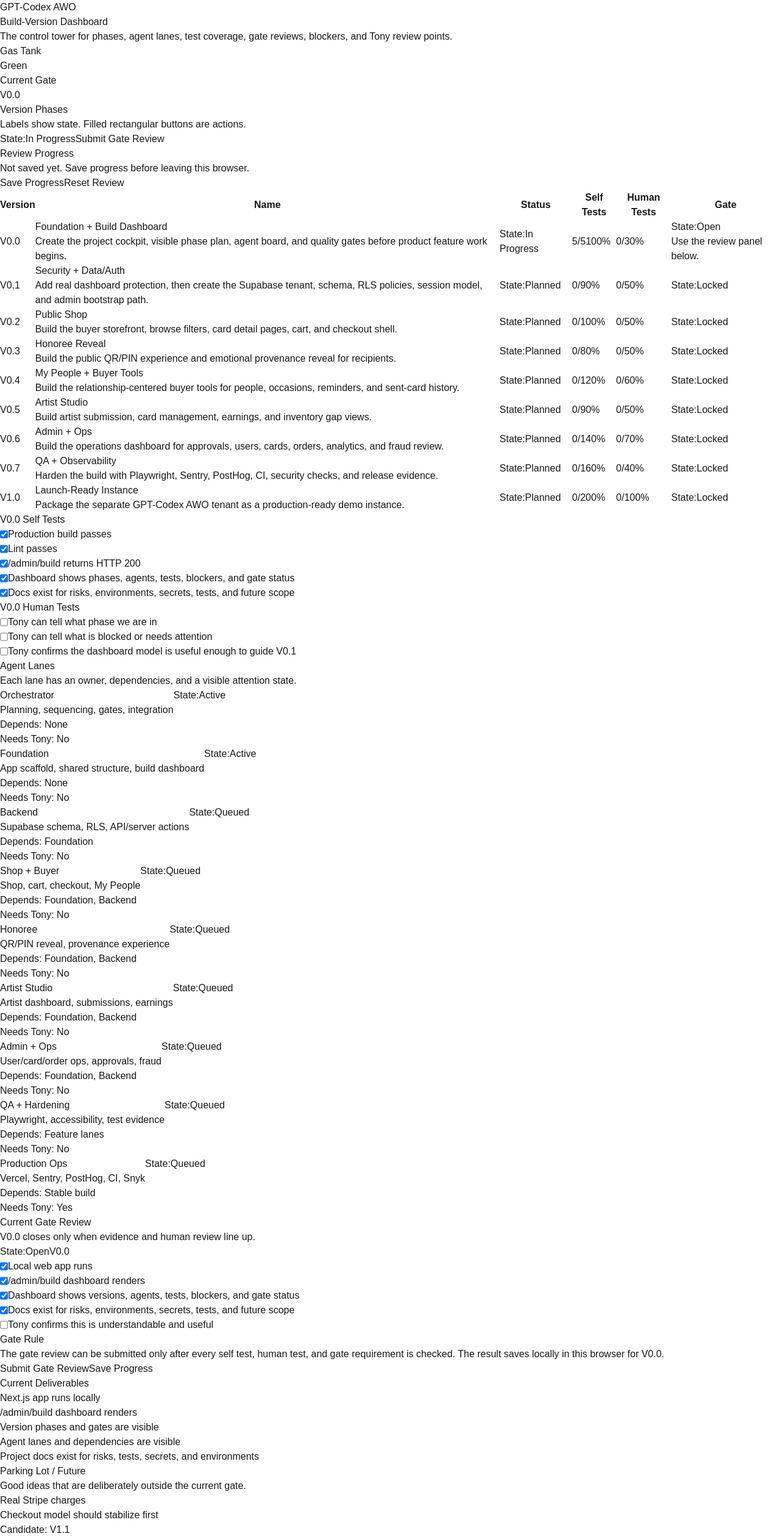
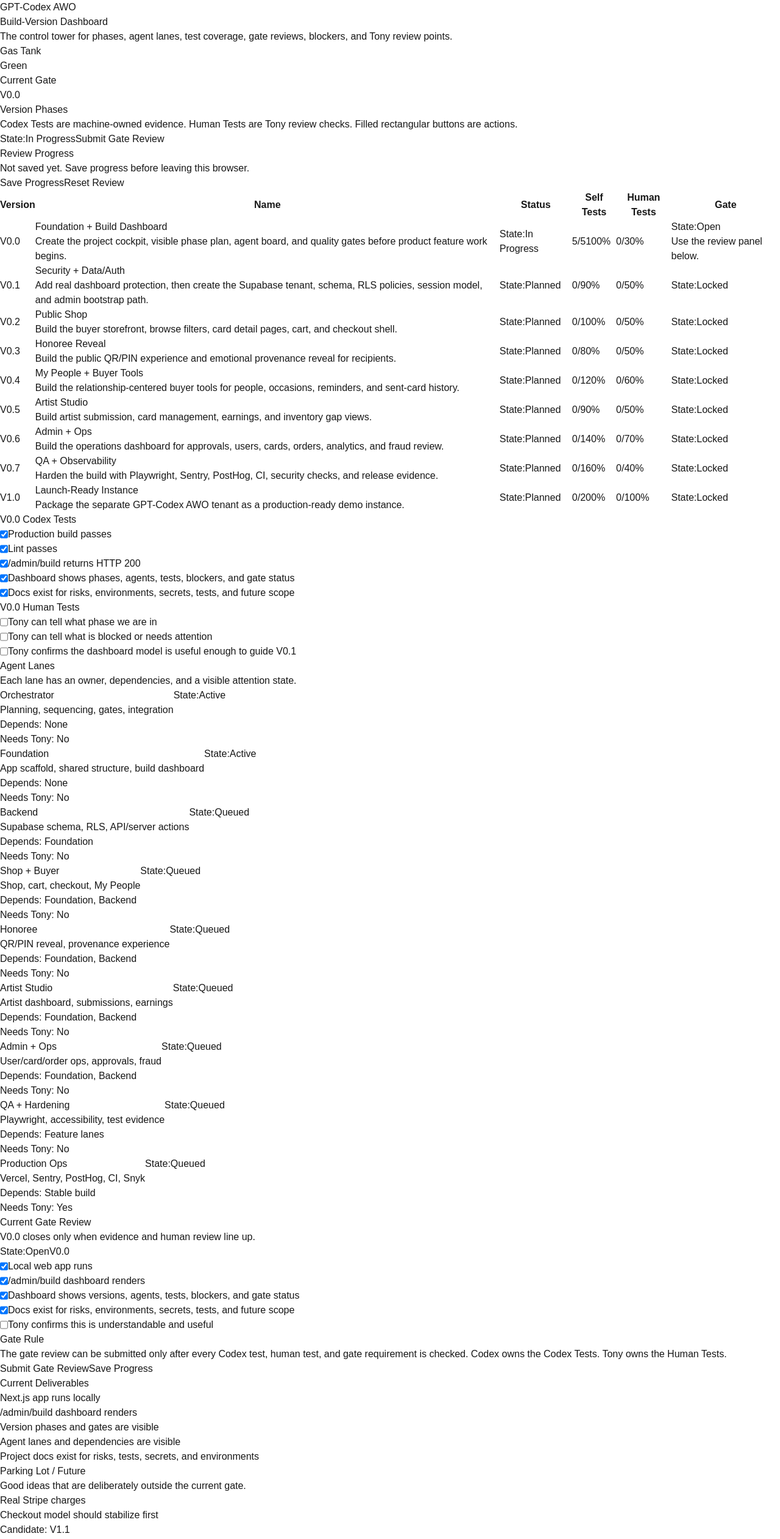
Before and after one commit to TBHVision/gpt-codex-awo, a Next.js app: page /admin/build in a window 1280 px wide. Shown: the top 2523 px of the page at 61% size. Built offline with nearby package versions, Linux system fonts and the light colour scheme.

Commit message:
chore: clarify gate test ownership

```diff
--- a/src/app/admin/build/BuildDashboardClient.tsx
+++ b/src/app/admin/build/BuildDashboardClient.tsx
@@ -353,7 +353,8 @@ export default function BuildDashboardClient() {
               <div>
                 <h2 className="text-xl font-semibold">Version Phases</h2>
                 <p className="mt-1 text-sm text-slate-600">
-                  Labels show state. Filled rectangular buttons are actions.
+                  Codex Tests are machine-owned evidence. Human Tests are Tony
+                  review checks. Filled rectangular buttons are actions.
                 </p>
               </div>
               <div className="flex flex-wrap gap-2">
@@ -446,7 +447,7 @@ export default function BuildDashboardClient() {
               checked={selfChecked}
               items={selfTests}
               onToggle={toggleSelf}
-              title="V0.0 Self Tests"
+              title="V0.0 Codex Tests"
             />
             <Checklist
               checked={humanChecked}
@@ -517,13 +518,13 @@ export default function BuildDashboardClient() {
                 ))}
               </div>
               <div className="mt-5 rounded-lg border border-slate-200 bg-slate-50 p-4">
-                <div className="text-sm font-semibold text-slate-900">
+              <div className="text-sm font-semibold text-slate-900">
                   Gate Rule
                 </div>
                 <p className="mt-1 text-sm leading-6 text-slate-600">
-                  The gate review can be submitted only after every self test,
-                  human test, and gate requirement is checked. The result saves
-                  locally in this browser for V0.0.
+                  The gate review can be submitted only after every Codex test,
+                  human test, and gate requirement is checked. Codex owns the
+                  Codex Tests. Tony owns the Human Tests.
                 </p>
                 <div className="mt-4 flex flex-wrap gap-2">
                   <ActionButton
```
Also changed, not shown: 5 other files (tests, documents, lock files or other folders).
